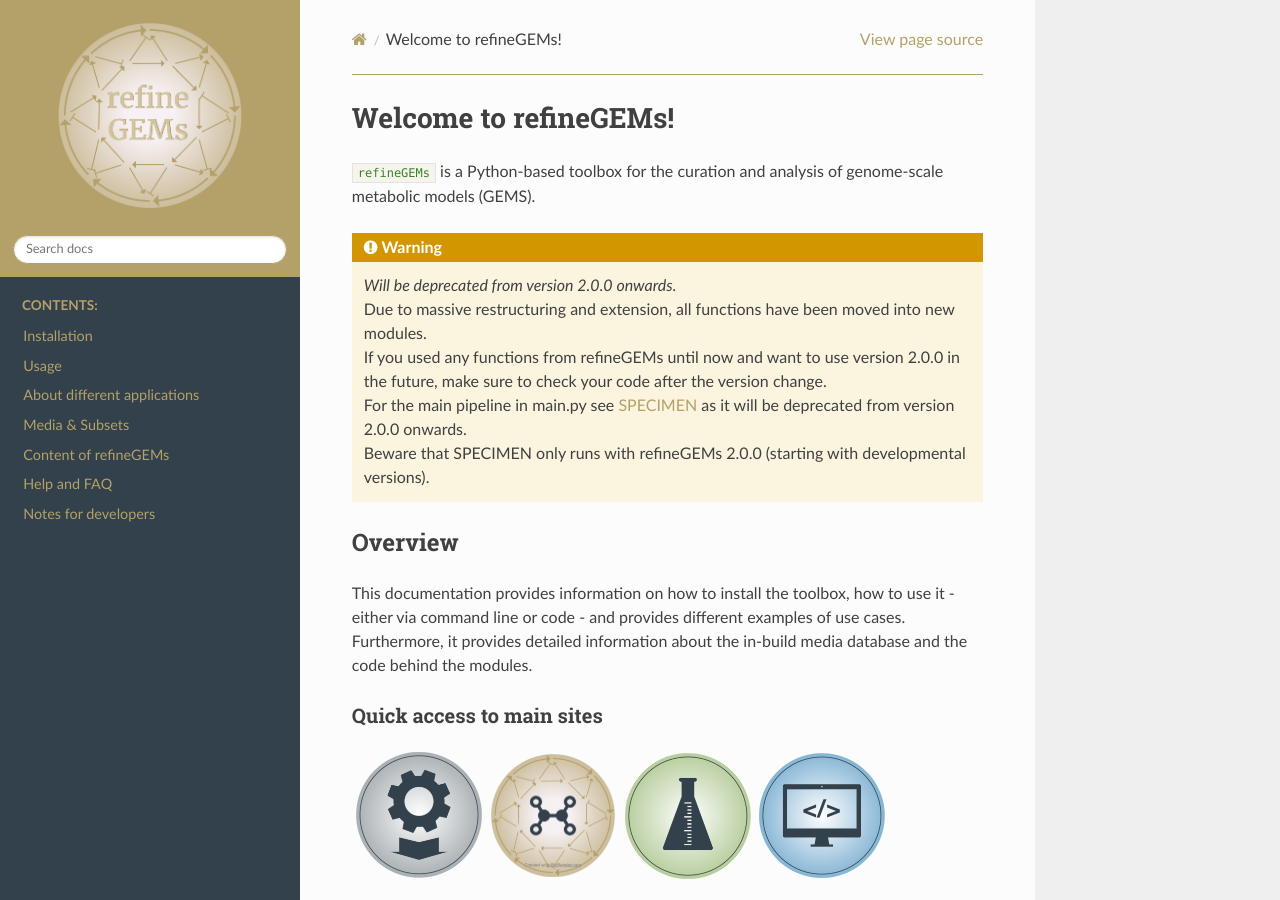
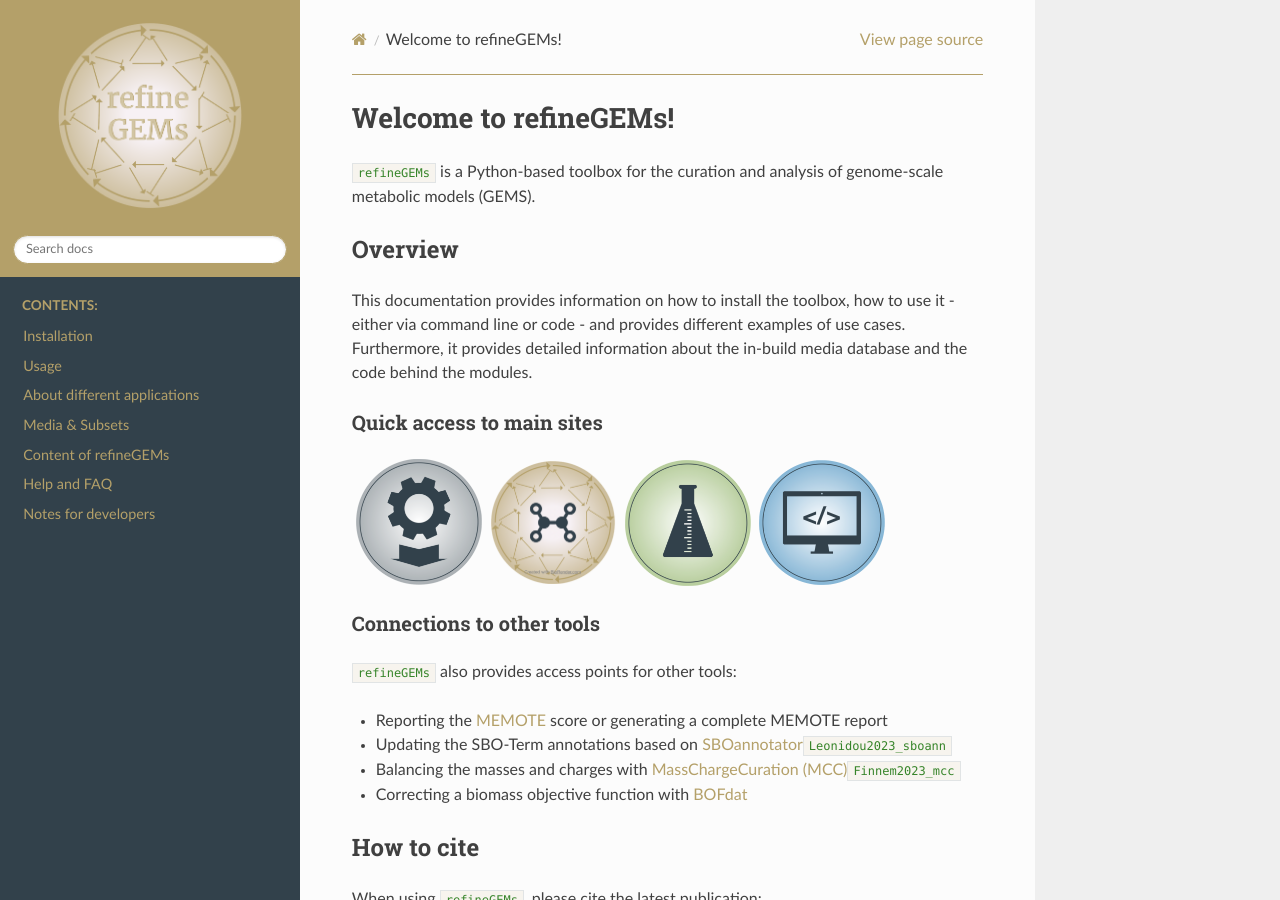
Before and after one commit to draeger-lab/refinegems, a Sphinx documentation site: the page built from docs/source/index.rst, in a window 1280 px wide and 900 px high. Built offline with Sphinx 7.4.7 and the Read the Docs theme 2.0.0, drawn with Linux system fonts in a browser that asks for light colours; cross-references to code outside the pages are shown as plain code.

Commit message:
Adjusted versions for new pre-release 2.0.0a1 #121

```diff
--- a/docs/source/conf.py
+++ b/docs/source/conf.py
@@ -28,7 +28,7 @@
 author = 'Famke Bäuerle, Gwendolyn O. Döbel and Carolin Brune'
 
 # The full version, including alpha/beta/rc tags
-release = '2.0.0-alpha.0'
+release = '2.0.0-alpha.1'
 
 
 # -- General configuration ---------------------------------------------------
--- a/docs/source/index.rst
+++ b/docs/source/index.rst
@@ -1,13 +1,6 @@
 Welcome to refineGEMs!
 ======================================
 ``refineGEMs`` is a Python-based toolbox for the curation and analysis of genome-scale metabolic models (GEMS).
-
-.. warning::
-    | *Will be deprecated from version 2.0.0 onwards.*
-    | Due to massive restructuring and extension, all functions have been moved into new modules.
-    | If you used any functions from refineGEMs until now and want to use version 2.0.0 in the future, make sure to check your code after the version change.
-    | For the main pipeline in main.py see `SPECIMEN <https://github.com/draeger-lab/SPECIMEN>`__ as it will be deprecated from version 2.0.0 onwards.
-    | Beware that SPECIMEN only runs with refineGEMs 2.0.0 (starting with developmental versions).
 
 Overview
 --------
--- a/pyproject.toml
+++ b/pyproject.toml
@@ -5,7 +5,7 @@
 
 [project]
 name = "refineGEMs"
-version = "2.0.0-alpha.0"
+version = "2.0.0-alpha.1"
 requires-python = ">=3.10, <3.12"
 authors = [
     {name = "Famke Baeuerle", email = "famke.baeuerle@gmail.com"},
```
Also changed, not shown: 1 other file.
